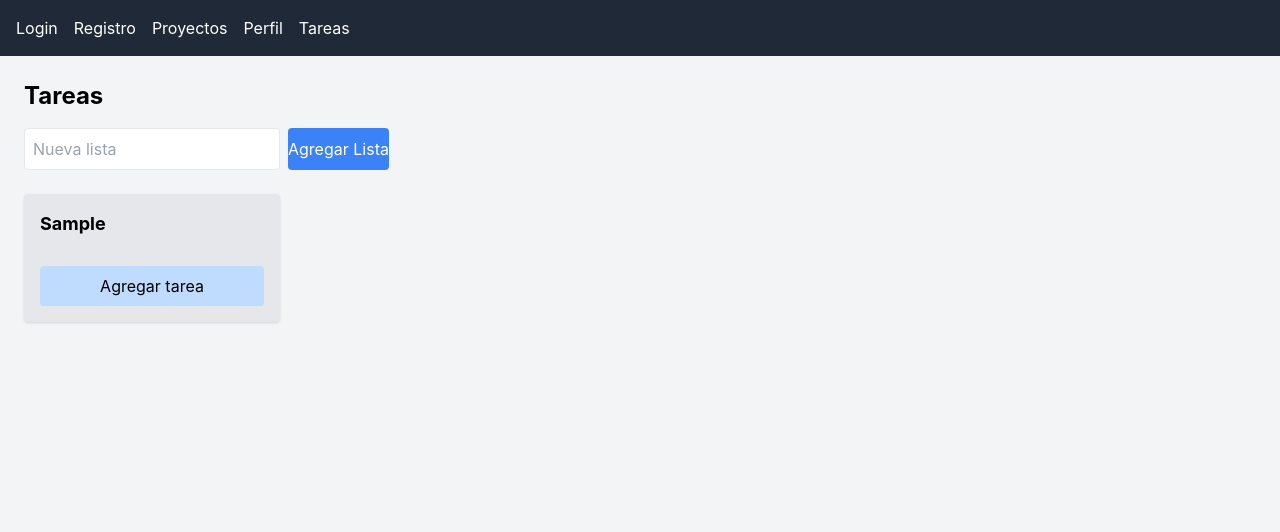
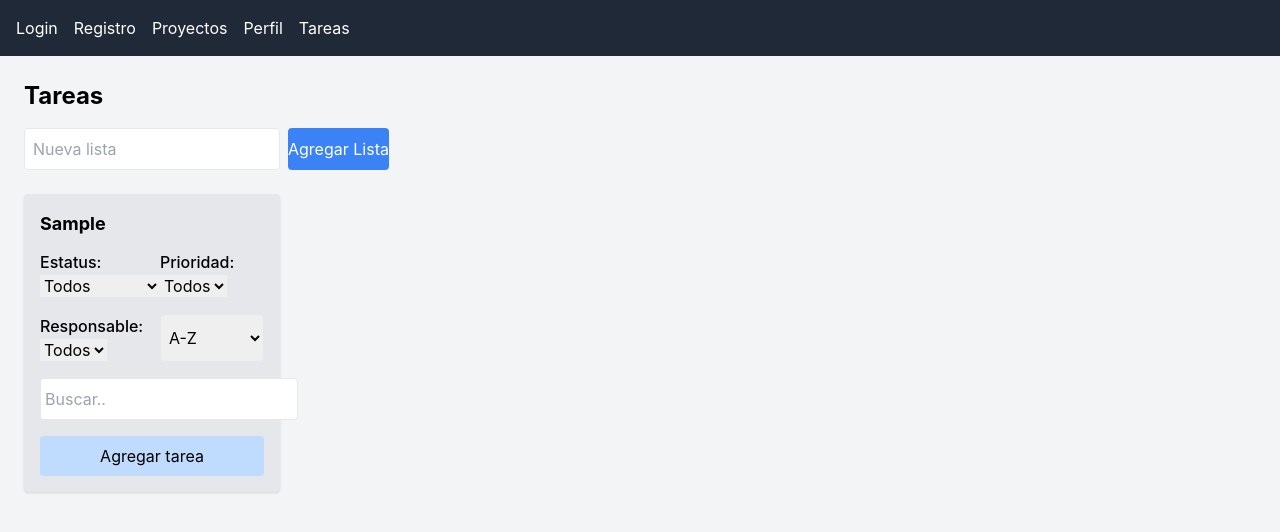
Before and after one commit to JorgeFierroo/FastPlanner, a React (Create React App) app in the folder frontend/: page /tasks in a window 1280 px wide. Both pictures are taken after typing "Sample" into the empty fields and a click on the button "Agregar Lista". Shown: the top 532 px of the page. Built offline with nearby package versions, Linux system fonts and the light colour scheme; the HTML template or start-up script is replaced by a standard one.

Commit message:
se añadireon filtros, busqueda simple y un nuevo campo en el formulario

```diff
--- a/frontend/src/components/TaskCard.tsx
+++ b/frontend/src/components/TaskCard.tsx
@@ -4,6 +4,7 @@ type Task = {
     description?: string;
     responsible?: string;
     status?: "Pendiente" | "En-progreso" | "Completada";
+    priority?: "Baja" | "Media" | "Alta";
 };
 
 type Props = {
@@ -14,9 +15,10 @@ function TaskCard({ task }: Props) {
     return (
         <div className= "bg-white p-2 rounded shadow border">
             <h3 className="">{task.title}</h3>
-            <p className="test-sm text-black break-words max-h-20 overflow-y-auto">{task.description}</p>
+            <p className="text-sm text-black break-words max-h-20 overflow-y-auto">{task.description}</p>
             <p className="text-sm text-blue-500">{task.responsible}</p>
             <span className="text-sm bg-blue-200 rounded">{task.status}</span>
+            <p className="text-sm">{task.priority}</p>
         </div>
     );
 }
--- a/frontend/src/components/TaskList.tsx
+++ b/frontend/src/components/TaskList.tsx
@@ -8,6 +8,7 @@ type Task = {
     description?: string;
     responsible?: string;
     status?: "Pendiente" | "En-progreso" | "Completada";
+    priority?: "Baja" | "Media" | "Alta";
 };
 
 type Props = {
@@ -17,6 +18,11 @@ type Props = {
 function TaskList({ title }: Props) {
     const [tasks, setTasks] = useState<Task[]>([]);
     const [isModalOpen, setModalOpen] = useState(false);
+    const [order, setOrder] = useState<"asc" | "desc">("asc");
+    const [statusFilter, setStatusFilter] = useState("all");
+    const [responsibleFilter, setResponsibleFilter] = useState("");
+    const [priorityFilter, setPriorityFilter] = useState("all");
+    const [search, setSearch] = useState("");
     const [isEditing, setIsEditing] = useState<Task | null>(null);
 
     const [formData, setFormData] = useState({
@@ -24,6 +30,7 @@ function TaskList({ title }: Props) {
         description:"",
         responsible:"",
         status: "Pendiente",
+        priority: "",
     });
 
     const handleChange = (e: React.ChangeEvent<HTMLInputElement | HTMLTextAreaElement | HTMLSelectElement >) => {
@@ -33,7 +40,7 @@ function TaskList({ title }: Props) {
 
     const openNewTaskModal = () => {
         setIsEditing(null);
-        setFormData({ title:"",description:"", responsible:"", status:"Pendiente"});
+        setFormData({ title:"",description:"", responsible:"", status:"Pendiente", priority:""});
         setModalOpen(true);
     };
 
@@ -44,6 +51,7 @@ function TaskList({ title }: Props) {
             description: task.description ||"",
             responsible: task.responsible ||"",
             status: task.status ||"Pendiente",
+            priority: task.priority ||"",
         });
         setModalOpen(true);
     };
@@ -53,7 +61,9 @@ function TaskList({ title }: Props) {
 
         if (isEditing){
             setTasks(tasks.map((t) =>
-                t.id === isEditing.id ? { ...t, ...formData, status: formData.status as "Pendiente" | "En-progreso" | "Completada"} : t
+                t.id === isEditing.id ? { ...t, ...formData, status: formData.status as "Pendiente" | "En-progreso" | "Completada",
+                priority: formData.priority as "Baja" | "Media" | "Alta" | undefined
+                } : t
             ));
         } else {
             const newTask: Task ={
@@ -62,25 +72,84 @@ function TaskList({ title }: Props) {
                 description: formData.description,
                 responsible: formData.responsible,
                 status: formData.status as "Pendiente" | "En-progreso" | "Completada",
+                priority: formData.priority as "Baja" | "Media" | "Alta" | undefined,
             };
             setTasks([...tasks, newTask]);
         }
 
-        setFormData({ title:"",description:"", responsible:"", status:"Pendiente"});
+        setFormData({ title:"",description:"", responsible:"", status:"Pendiente", priority:""});
         setIsEditing(null)
         setModalOpen(false);
     };
 
     const delteTask = (id: number) => {
         setTasks(tasks.filter((t) => t.id !== id));
-    }
+    };
+
+    const filteredTasks = tasks
+        .filter((task)=>
+            statusFilter === "all" ? true: task.status === statusFilter
+        )
+        .filter((task)=>
+            responsibleFilter === "" ? true: task.responsible === responsibleFilter
+        )
+        .filter((task)=>
+            task.title.toLocaleLowerCase().includes(search.toLocaleLowerCase()) ||
+            (task.description?.toLocaleLowerCase().includes(search.toLocaleLowerCase())?? false)
+        )
+        .filter((tasks)=>
+            priorityFilter ==="all" ? true: tasks.priority === priorityFilter
+        )
+        .sort((a,b)=>
+            order === "asc" ? a.title.localeCompare(b.title) : b.title.localeCompare(a.title)
+        );
 
     return(
         <div className= "bg-gray-200 p-4 rounded w-64 shadow">
             <h2 className="text-lg font-bold mb-3">{title}</h2>
 
+            <div className="grid grid-cols-2 gap-4 mb-4">
+                <div>
+                    <label className="block font-medium">Estatus:</label>
+                    <select value={statusFilter} onChange={(e) => setStatusFilter(e.target.value)}>
+                        <option value={"all"}>Todos</option>
+                        <option value={"Pendiente"}>Pendientes</option>
+                        <option value={"En-progreso"}>En Progreso</option>
+                        <option value={"Completada"}>Completadas</option>
+                    </select>
+                </div>
+                <div>
+                    <label className="block font-medium">Prioridad:</label>
+                    <select value={priorityFilter} onChange={(e) => setPriorityFilter(e.target.value)}>
+                        <option value={"all"}>Todos</option>
+                        <option value={"Baja"}>Baja</option>
+                        <option value={"Media"}>Media</option>
+                        <option value={"Alta"}>Alta</option>
+                    </select>
+                </div>
+                <div>
+                    <label className="block font-medium">Responsable:</label>
+                    <select value={responsibleFilter} onChange={(e)=> setResponsibleFilter(e.target.value)}>
+                        <option value="">Todos</option>
+                        {Array.from(new Set(tasks.map((t)=> t.responsible).filter(Boolean))).map(
+                            (responsible) => (
+                                <option key={responsible} value={responsible}>{responsible}</option>
+                            )
+                        )}
+                    </select>
+                </div>
+
+                <select value={order} onChange={(e) => setOrder(e.target.value as "asc"|"desc")} className="border rounded p-1">
+                    <option value={"asc"}>A-Z</option>
+                    <option value={"desc"}>Z-A</option>
+                </select>
+
+            </div>
+            <input type="text" placeholder="Buscar.." value={search} onChange={(e)=> setSearch(e.target.value)}
+                className="border rounded p-1 py-2"/>
+
             <div className="space-y-2">
-                {tasks.map((task) => (
+                {filteredTasks.map((task) => (
                     <div key={task.id}>
                         <TaskCard task={task} />
                         <button onClick={() => editTaskModal(task)} className="my-2 bg-blue-200 text-blue-500 hover:bg-blue-300 hover:text-blue-700 rounded">
@@ -135,6 +204,18 @@ function TaskList({ title }: Props) {
                     <option value={"Completada"}>Completada</option>
                 </select>
 
+                <select
+                    name="priority"
+                    value={formData.priority}
+                    onChange={handleChange}
+                    className="border p-2 rounded w-full mb-4"
+                >
+                    <option value={""}>Prioridad</option>
+                    <option value={"Baja"}>Baja</option>
+                    <option value={"Media"}>Media</option>
+                    <option value={"Alta"}>Alta</option>
+                </select>
+
 
                 <button onClick={saveEditedTask} className="bg-blue-200 text-black p-2 rounded hover:bg-green-300 w-full">
                     {isEditing ? "Actualizar":"Guardar"}
```
